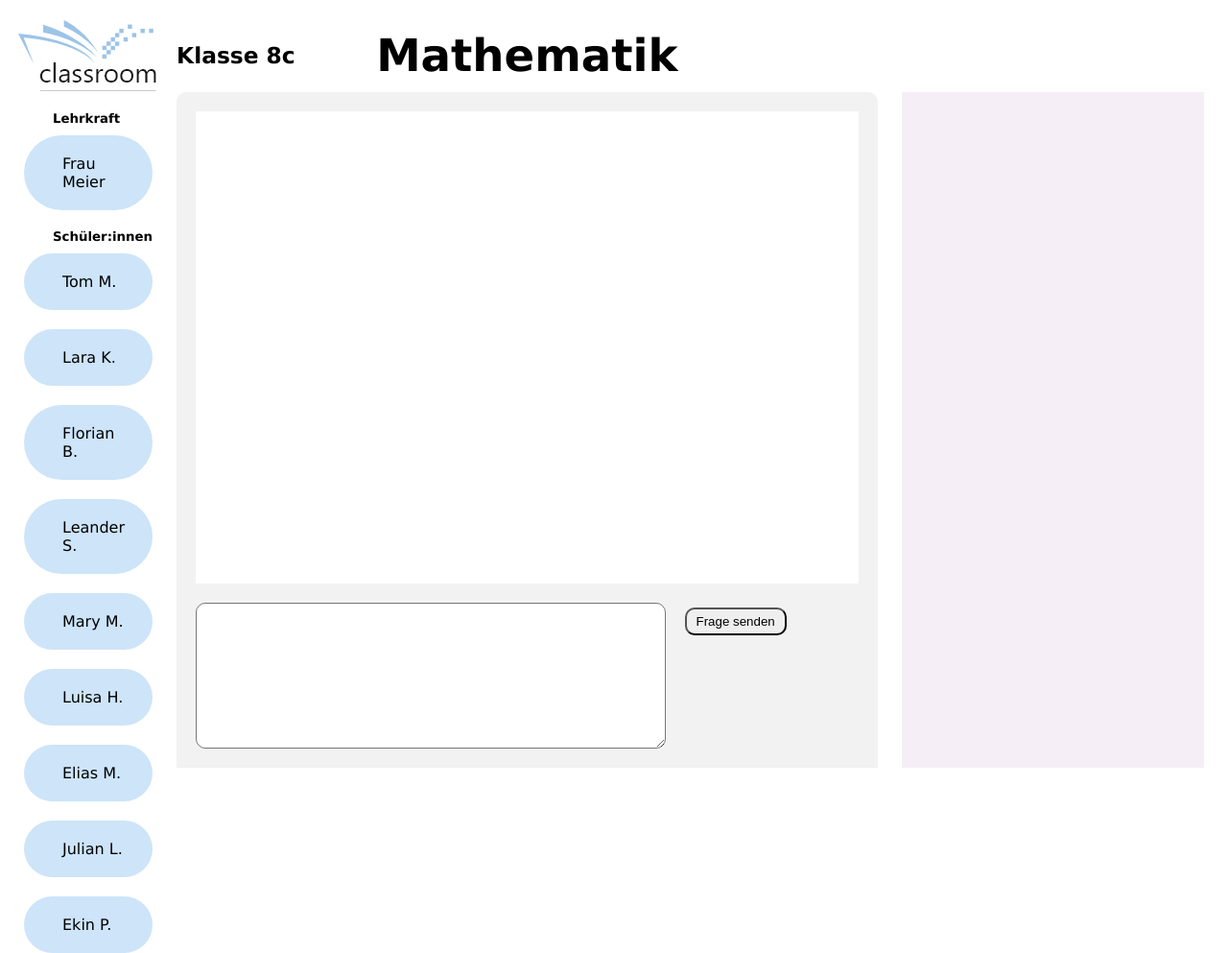
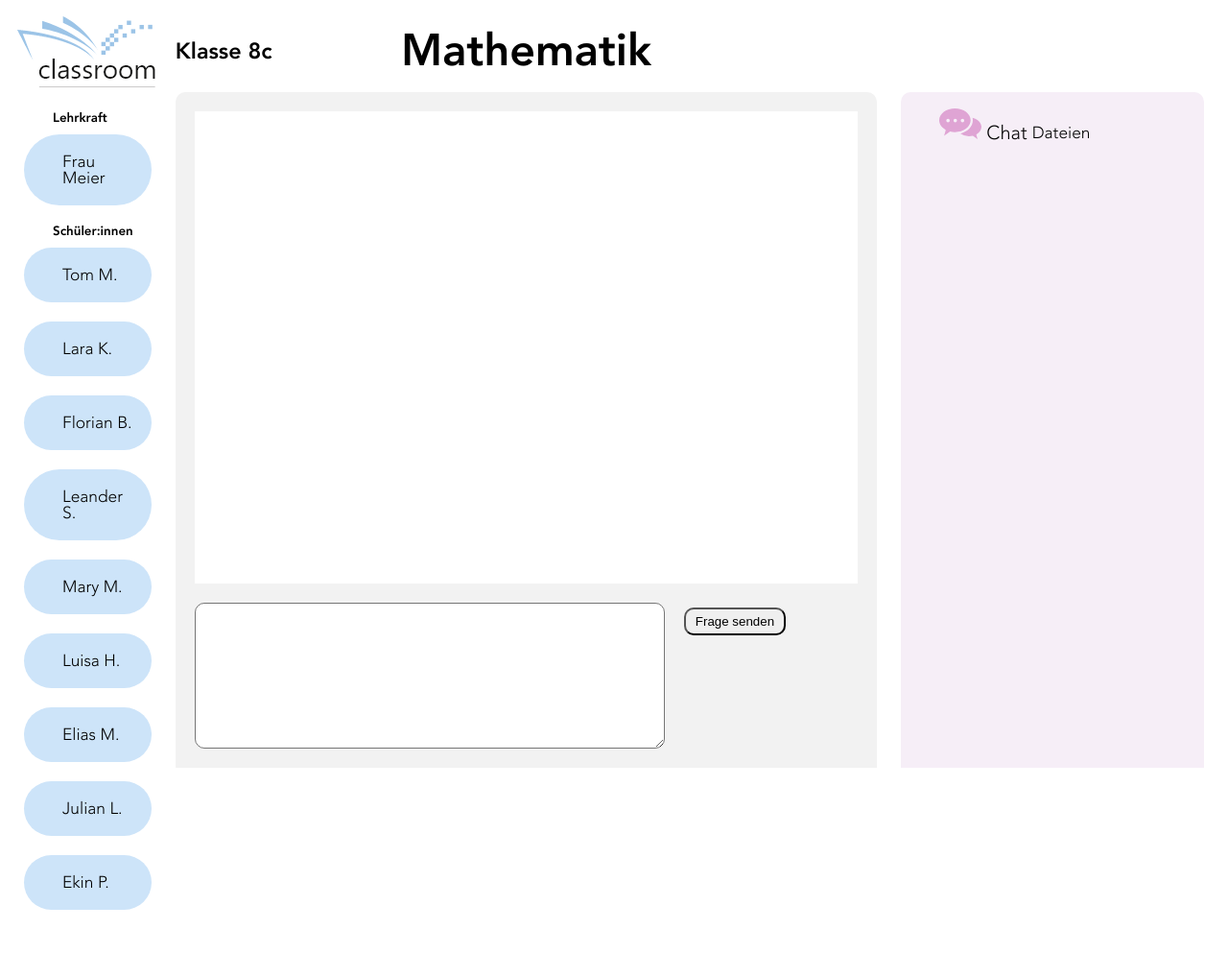
Before and after one commit to thecodechemist99/classroom, a plain HTML site: page index.html in a window 1280 px wide. Shown: the whole page at 96% size. After the commit the page ends 948 px from the top, so only its background shows below. Drawn offline with Linux system fonts and the light colour scheme.

Commit message:
Font files added

```diff
--- a/css/main.css
+++ b/css/main.css
@@ -1,10 +1,26 @@
 /* === general settings === */
+
+@font-face {
+  font-family: "Avenir LT";
+  src: url(/css/webfonts/avenir_light-webfont.woff2) format("woff2"),
+    url(/css/webfonts/avenir_light-webfont.woff) format("woff");
+  font-weight: normal;
+  font-style: normal;
+}
+
+@font-face {
+  font-family: "Avenir LT";
+  src: url(/css/webfonts/avenir_heavy-webfont.woff2) format("woff2"),
+    url(/css/webfonts/avenir_heavy-webfont.woff) format("woff");
+  font-weight: bold;
+  font-style: normal;
+}
 
 body {
   margin: 0px;
 
-  font-family: "Lucida Sans", "Lucida Sans Regular", "Lucida Grande",
-    "Lucida Sans Unicode", Geneva, Verdana, sans-serif;
+  font-family: "Avenir LT", sans-serif;
+  font-size: 13pt;
 }
 
 aside {
@@ -79,7 +95,7 @@ h2 {
   font-size: 17.5pt;
 }
 
-h4 {
+h3 {
   margin: 10px 0px 0px 30px;
   font-size: 10pt;
 }
@@ -137,5 +153,20 @@ main textarea {
 /* variable-content */
 
 #variable-content {
+  border-radius: 10px 10px 0px 0px;
+
   background-color: #f6eef7;
 }
+
+/* => navigation */
+#student-class-nav ul {
+  list-style-type: none;
+}
+
+#student-class-nav ul li {
+  display: inline;
+}
+
+.nav-selected {
+  font-size: 15pt;
+}
--- a/index.html
+++ b/index.html
@@ -15,9 +15,9 @@
     </header>
 
     <aside id="class-overview">
-      <h4>Lehrkraft</h4>
+      <h3>Lehrkraft</h3>
       <div class="people">Frau Meier</div>
-      <h4>Schüler:innen</h4>
+      <h3>Schüler:innen</h3>
       <div id="students">
         <div class="people">Tom M.</div>
         <div class="people">Lara K.</div>
@@ -45,6 +45,16 @@
       </form>
     </main>
 
-    <aside id="variable-content"></aside>
+    <aside id="variable-content">
+      <nav id="student-class-nav">
+        <ul>
+          <li class="nav-selected">
+            <img src="images/icon_speechbubbles.svg" alt="speechbubbles" />
+            Chat
+          </li>
+          <li>Dateien</li>
+        </ul>
+      </nav>
+    </aside>
   </body>
 </html>
```
Also changed, not shown: css/webfonts/avenir_heavy-webfont.woff (added), css/webfonts/avenir_heavy-webfont.woff2 (added), css/webfonts/avenir_light-webfont.woff (added), css/webfonts/avenir_light-webfont.woff2 (added), images/icon_speechbubbles.svg (added).
